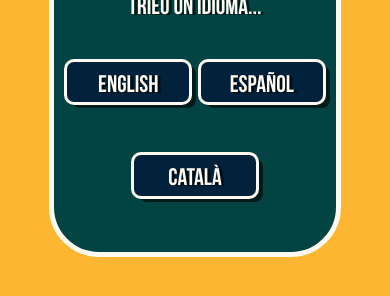
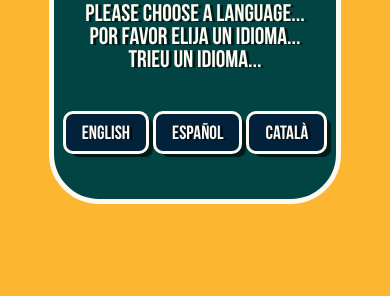
Before and after one commit to rowanlg/asado-bristol, a Gatsby site: page / in a window 390 px wide. Shown: the part 464-760 px from the top of the page. Built offline with nearby package versions, Linux system fonts and the light colour scheme; Gatsby itself is replaced by a stand-in of ours.

Commit message:
fixed responsiveness of intro lang selector

```diff
--- a/src/styles/index.scss
+++ b/src/styles/index.scss
@@ -63,7 +63,7 @@
   padding: 5px;
 
   @media only screen and (min-width: 1231px) {
-    width: 30%;
+    width: 35%;
   }
   @media only screen and (max-width: 1230px) {
     width: 40%;
@@ -139,7 +139,7 @@
   border: solid #fffaf1 3px;
   padding: 1rem;
   padding-top: 1.3rem;
-  width: 8rem;
+  width: auto;
   display: flex;
   justify-content: center;
   text-align: center;
@@ -151,26 +151,26 @@
   margin-top: 2%;
 
 
-  @media only screen and (max-width: 767px) {
-    width: 8rem;
-  }
-  @media only screen and (max-width: 374px) {
-    width: 6rem;
-  }
 
   h2 {
     font-family: asado-bold;
     color: #fffaf1;
-    font-size: 2rem;
     text-shadow: 3px 1px 0px rgba(0, 0, 0, 0.6);
     margin-top: 3%;
     padding: 5%;
-    @media only screen and (max-width: 767px) {
+    @media only screen and (max-width: 593px) {
+      font-size: 1.2rem;
+    }
+    @media only screen and (min-width: 594px) {
       font-size: 1.5rem;
     }
-    @media only screen and (max-width: 374px) {
-      font-size: 1rem;
+    @media only screen and (min-width: 900px) {
+      font-size: 1.7rem;
     }
+    @media only screen and (min-width: 1231px) {
+      font-size: 2rem;
+    }
+
   }
 }
 
```
